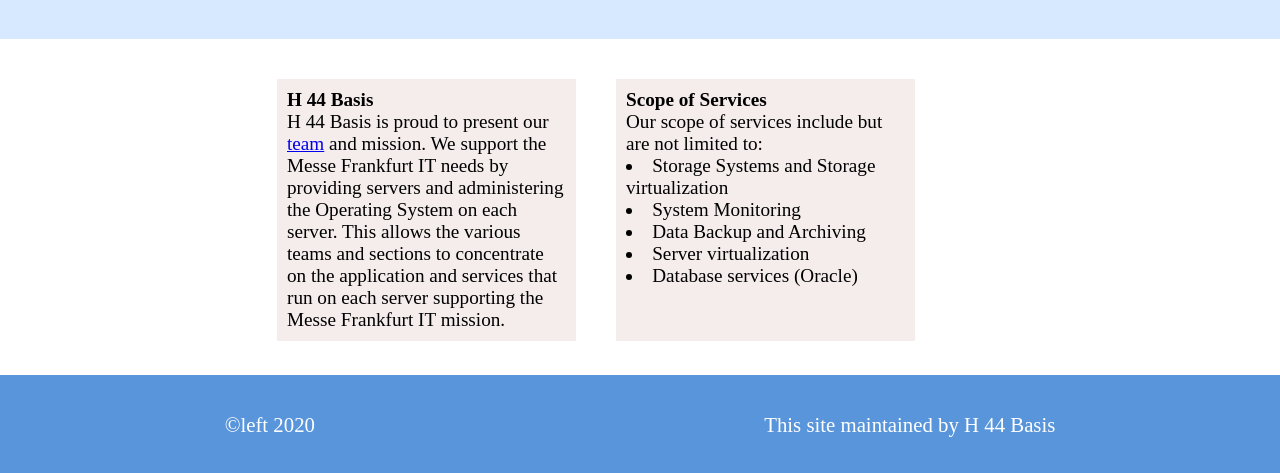
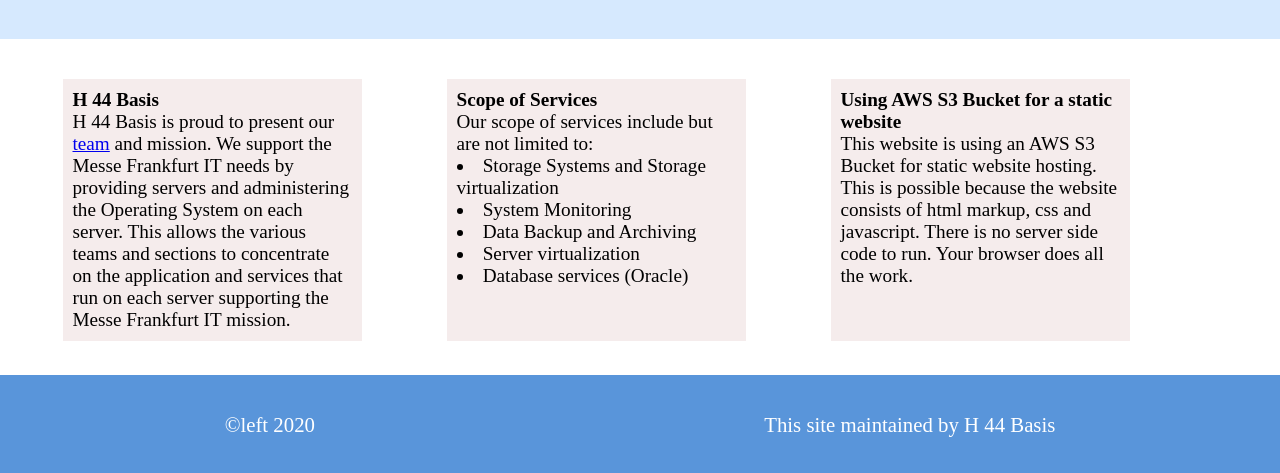
Before and after one commit to deanjosephmurphy/h44AWSSite, a plain HTML site: page index.html in a window 1280 px wide. Shown: the part 325-798 px from the top of the page. Drawn offline with Linux system fonts and the light colour scheme.

Commit message:
Added two articles to the start page

```diff
--- a/index.html
+++ b/index.html
@@ -56,6 +56,21 @@
                 </ul>
             </p>
         </div>
+        <div class="content-item">
+            <p><strong>Using AWS S3 Bucket for a static website</strong><br>
+                This website is using an AWS S3 Bucket for static website hosting. This is possible because the
+                website consists of html markup, css and javascript. There is no server side code to run. Your
+                browser does all the work.
+            </p>
+        </div>
+        <div class="content-item">
+            <p><strong>AWS CodePipeline</strong><br>
+                This website is updated automatically by using a GitHub Repository and AWS CodePipeline.
+                Every time the master branch is updated in GitHub, CodePipeline deploys the updates automatically
+                to our AWS S3 Bucket.  No need to log into AWS. Just push you updates to the master and everything
+                else happens automatically. A poor man's CI/CD Pipeline.
+            </p>
+        </div>
     </div> <!-- end of content -->
 </div> <!-- end of content-container -->
 <!-- footer -->
```
